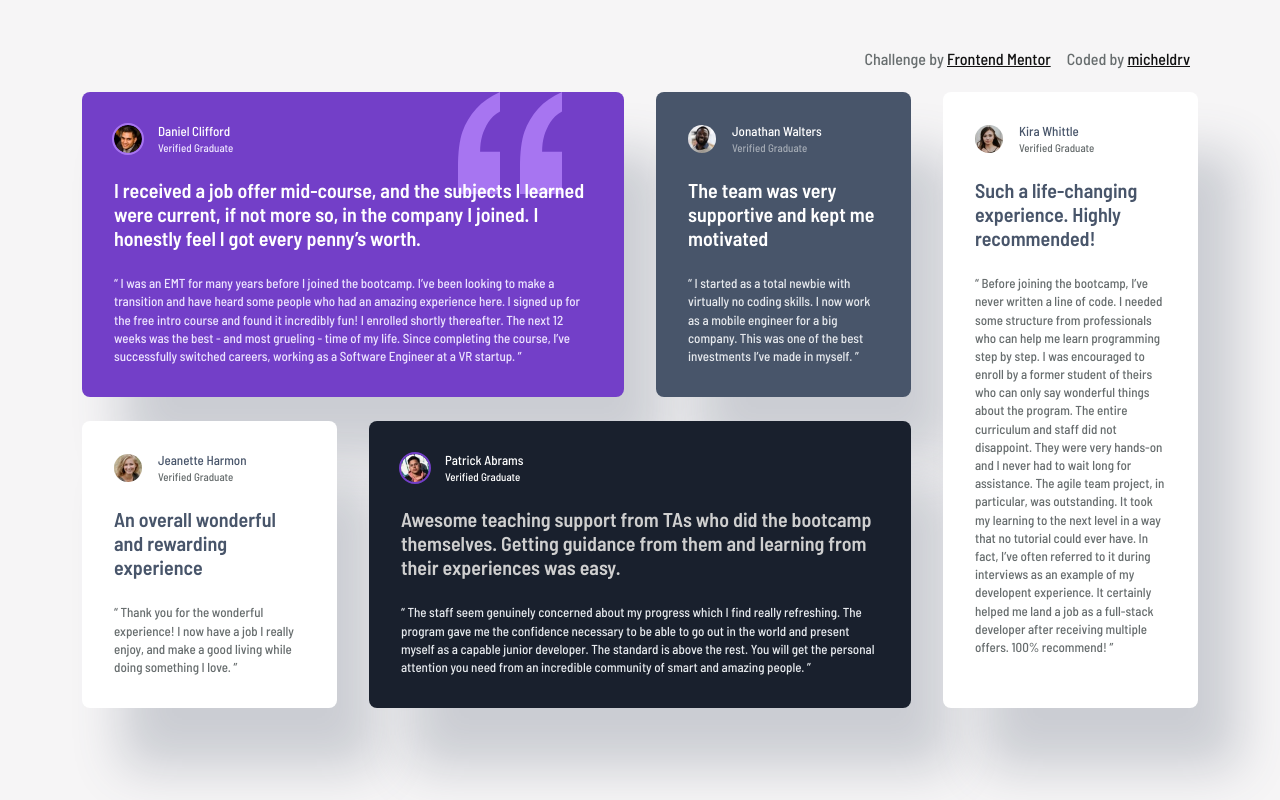
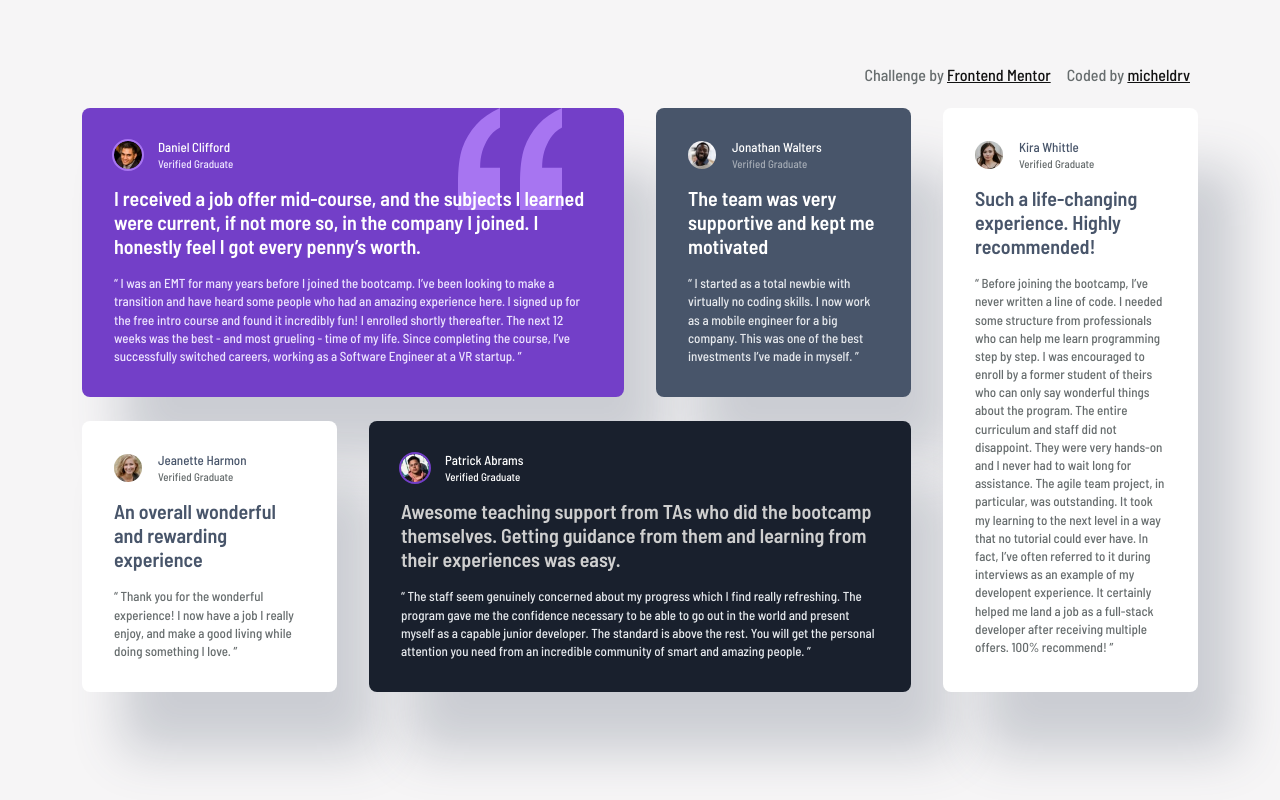
Before and after one commit to micheldrv/fm-testimonials-grid-section, a plain HTML site: page index.html in a window 1280 px wide. Drawn offline with Linux system fonts and the light colour scheme.

Commit message:
Fix incorrect gap between the testimonial cards' inner elements

```diff
--- a/style.css
+++ b/style.css
@@ -81,7 +81,7 @@ main {
   display: flex;
   flex-direction: column;
   padding: var(--spacing-5);
-  gap: var(--spacing-4);
+  gap: var(--spacing-3);
 
   &.purple {
     background-color: var(--purple-500);
```
